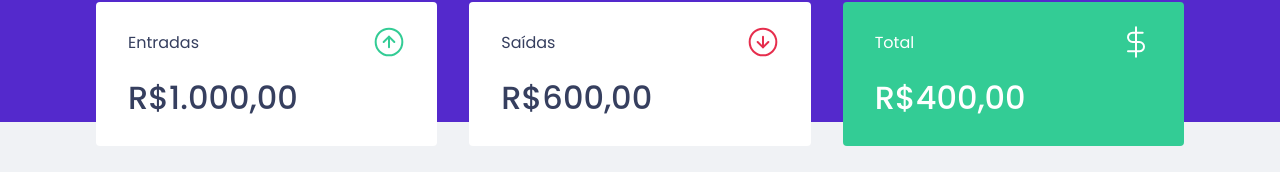
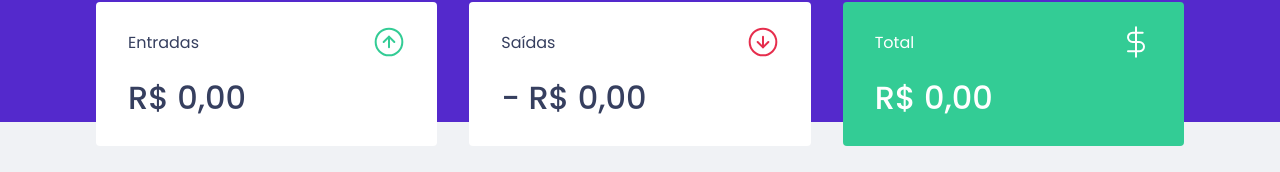
Before and after one commit to SavioNicodemos/02-dtmoney, a React (Create React App) app: page / in a window 1280 px wide. Shown: the part 150-322 px from the top of the page. Built offline with nearby package versions, Linux system fonts and the light colour scheme; no server answers; what miragejs would draw is missing.

Commit message:
Finished Summary totals

```diff
--- a/src/components/Summary/index.tsx
+++ b/src/components/Summary/index.tsx
@@ -2,8 +2,28 @@
 import incomeImg from '../../assets/income.svg'
 import outcomeImg from '../../assets/outcome.svg'
 import totalImg from '../../assets/total.svg'
+import { useContext } from 'react'
+import { TransactionsContext } from '../../TransactionsContext'
 
 export function Summary() {
+  const {transactions} = useContext(TransactionsContext);
+
+  const summary = transactions.reduce((acc, transaction) => {
+    if (transaction.type === 'deposit') {
+      acc.deposits += transaction.amount;
+      acc.total += transaction.amount;
+    } else {
+      acc.withdraws += transaction.amount;
+      acc.total -= transaction.amount;
+    }
+
+    return acc;
+  }, {
+    deposits: 0,
+    withdraws: 0,
+    total: 0
+  })
+
   return(
     <Container>
       <div>
@@ -11,21 +31,36 @@
           <p>Entradas</p>
           <img src={incomeImg} alt="Entradas" />
         </header>
-        <strong>R$1.000,00</strong>
+        <strong>
+          {new Intl.NumberFormat('pt-BR', {
+            style: 'currency',
+            currency: 'BRL'
+          }).format(summary.deposits)}
+        </strong>
       </div>
       <div>
         <header>
           <p>Saídas</p>
           <img src={outcomeImg} alt="Saídas" />
         </header>
-        <strong>R$600,00</strong>
+        <strong>
+          - {new Intl.NumberFormat('pt-BR', {
+            style: 'currency',
+            currency: 'BRL'
+          }).format(summary.withdraws)}
+        </strong>
       </div>
       <div className="highlight-background">
         <header>
           <p>Total</p>
           <img src={totalImg} alt="Total" />
         </header>
-        <strong>R$400,00</strong>
+        <strong>
+          {new Intl.NumberFormat('pt-BR', {
+            style: 'currency',
+            currency: 'BRL'
+          }).format(summary.total)}
+        </strong>
       </div>
     </Container>
   )
```
